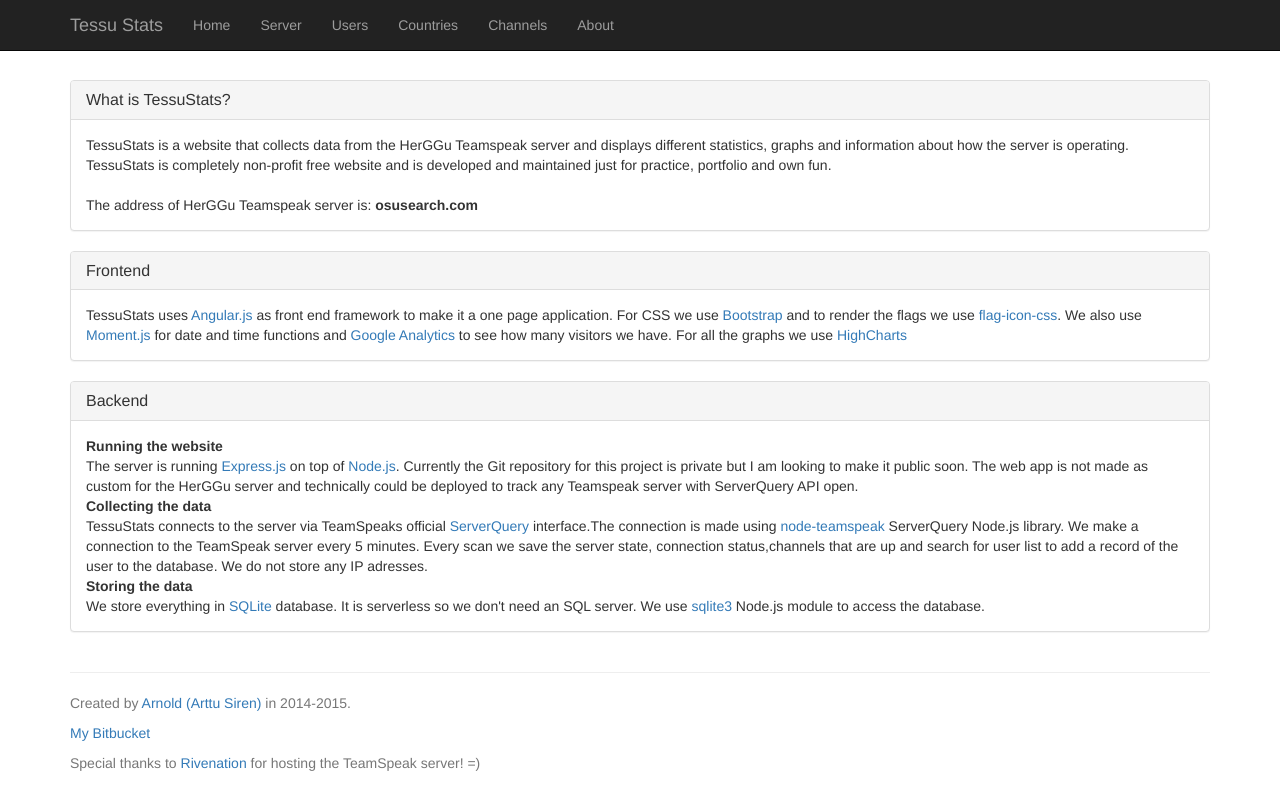
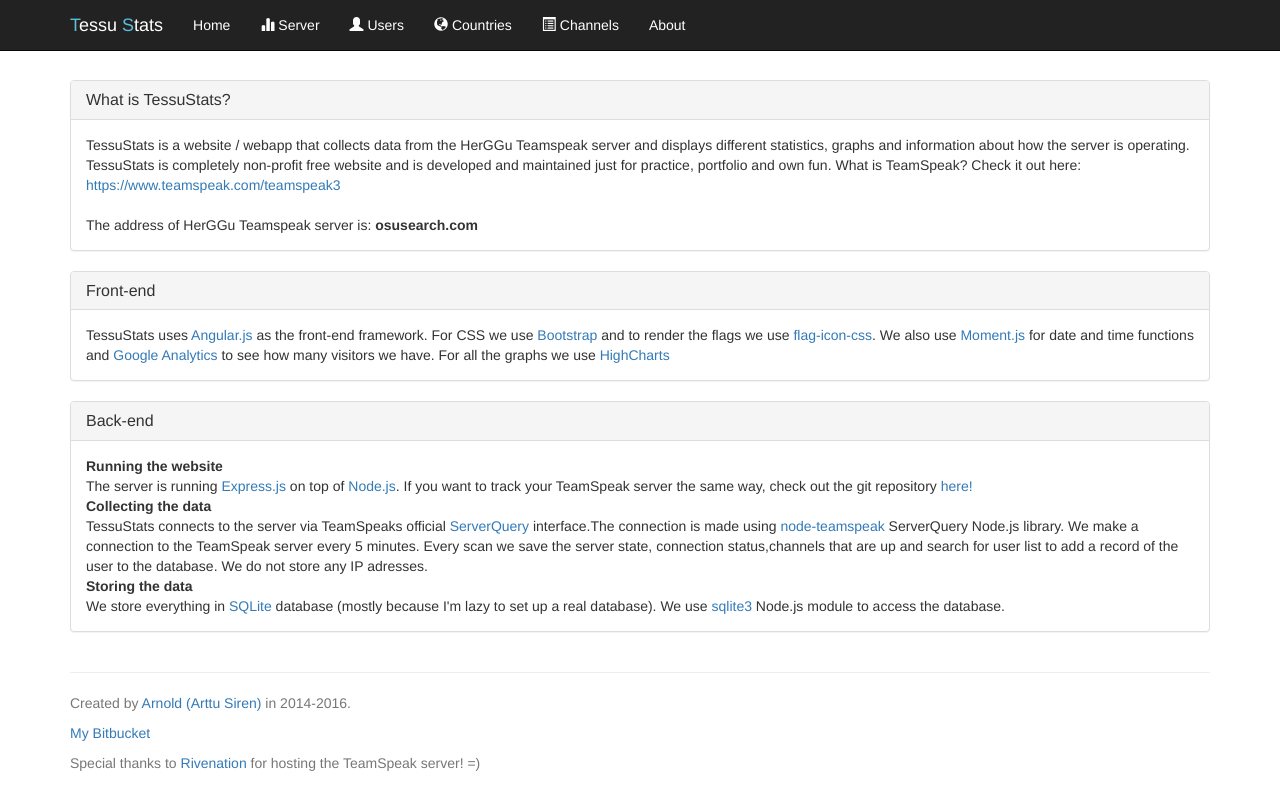
Before and after one commit to Zudoku/tessustats, a website: page app/index.html at #/about in a window 1280 px wide. Drawn offline with nearby package versions, Linux system fonts and the light colour scheme.

Commit message:
website CSS changes and refactoring, added own license text

```diff
--- a/app/css/tessustyle.css
+++ b/app/css/tessustyle.css
@@ -67,3 +67,6 @@
 .color-cyan {
   background-color: #5bc0de !important;
 }
+.whiteText{
+  color: #FFFFFF !important;
+}
--- a/app/index.html
+++ b/app/index.html
@@ -44,16 +44,16 @@
             <span class="icon-bar"></span>
             <span class="icon-bar"></span>
           </button>
-          <a class="navbar-brand" href="#">Tessu Stats</a>
+          <a class="navbar-brand whiteText" href="#"><span style="color: #5bc0de;">T</span>essu <span style="color: #5bc0de;">S</span>tats </a>
         </div>
         <div class="collapse navbar-collapse">
           <ul class="nav navbar-nav">
-            <li><a href="#/">Home</a></li>
-            <li><a href="#/server">Server</a></li>
-            <li><a href="#/users">Users</a></li>
-            <li><a href="#/countries">Countries</a></li>
-            <li><a href="#/channels">Channels</a></li>
-            <li><a href="#/about">About</a></li>
+            <li><a href="#/" class="whiteText">Home</a></li>
+            <li><a href="#/server" class="whiteText"><span class="glyphicon glyphicon-stats"></span> Server</a></li>
+            <li><a href="#/users" class="whiteText"><span class="glyphicon glyphicon-user"></span> Users</a></li>
+            <li><a href="#/countries" class="whiteText"><span class="glyphicon glyphicon-globe"></span> Countries</a></li>
+            <li><a href="#/channels" class="whiteText"><span class="glyphicon glyphicon-list-alt"></span> Channels</a></li>
+            <li><a href="#/about" class="whiteText">About</a></li>
           </ul>
         </div><!--/.nav-collapse -->
       </div>
@@ -62,7 +62,7 @@
     <div id="footer">
       <div class="container">
       <hr>
-        <p class="text-muted">Created by <a href="http://steamcommunity.com/profiles/76561198040377718/">Arnold (Arttu Siren) </a> in 2014-2015.    </p>
+        <p class="text-muted">Created by <a href="http://steamcommunity.com/profiles/76561198040377718/">Arnold (Arttu Siren) </a> in 2014-2016.    </p>
         <p class="text-muted"><a href="https://bitbucket.org/Arap"> My Bitbucket </a> </p>
         <p class="text-muted">Special thanks to <a href="https://bitbucket.org/Rivenation/">Rivenation</a> for hosting the TeamSpeak server! =) </p>
       </div>
--- a/app/partials/about.html
+++ b/app/partials/about.html
@@ -4,35 +4,36 @@
     		<h3 class="panel-title">What is TessuStats?</h3>
   		</div>
   		<div class="panel-body">
-    		TessuStats is a website that collects data from the HerGGu Teamspeak server and displays different statistics, graphs and information about how the server is operating.
+    		TessuStats is a website / webapp that collects data from the HerGGu Teamspeak server and displays different statistics, graphs and information about how the server is operating.
   			TessuStats is completely non-profit free website and is developed and maintained just for practice, portfolio and own fun.
+        What is TeamSpeak? Check it out here: <a href="https://www.teamspeak.com/teamspeak3">https://www.teamspeak.com/teamspeak3</a>
   			<br><br>
   			The address of HerGGu Teamspeak server is: <strong>osusearch.com</strong>
   		</div>
 	</div>
 	<div class="panel panel-default">
   		<div class="panel-heading">
-    		<h3 class="panel-title">Frontend</h3>
+    		<h3 class="panel-title">Front-end</h3>
   		</div>
   		<div class="panel-body">
-    		TessuStats uses <a href="https://angularjs.org/">Angular.js</a> as front end framework to make it a one page application. For CSS we use <a href="http://getbootstrap.com/">Bootstrap</a> and to render the flags we use <a href="http://lipis.github.io/flag-icon-css/">flag-icon-css</a>. We also use <a href="http://momentjs.com/">Moment.js</a> for date and time functions and <a href="http://www.google.com/analytics/">Google Analytics</a> to see how many visitors we have.
+    		TessuStats uses <a href="https://angularjs.org/">Angular.js</a> as the front-end framework. For CSS we use <a href="http://getbootstrap.com/">Bootstrap</a> and to render the flags we use <a href="http://lipis.github.io/flag-icon-css/">flag-icon-css</a>. We also use <a href="http://momentjs.com/">Moment.js</a> for date and time functions and <a href="http://www.google.com/analytics/">Google Analytics</a> to see how many visitors we have.
   			For all the graphs we use <a href="http://www.highcharts.com/">HighCharts</a>
   		</div>
 	</div>
 	<div class="panel panel-default">
   		<div class="panel-heading">
-    		<h3 class="panel-title">Backend</h3>
+    		<h3 class="panel-title">Back-end</h3>
   		</div>
   		<div class="panel-body">
     		<strong>Running the website</strong><br>
-    		The server is running <a href="http://expressjs.com/">Express.js</a> on top of <a href="https://nodejs.org/">Node.js</a>. Currently the Git repository for this project is private but I am looking to make it public soon. The web app is not made as custom for the HerGGu server and technically could be deployed to track any Teamspeak server with ServerQuery API open.
+    		The server is running <a href="http://expressjs.com/">Express.js</a> on top of <a href="https://nodejs.org/">Node.js</a>. If you want to track your TeamSpeak server the same way, check out the git repository <a href="https://bitbucket.org/Arap/tessustats">here!</a>
     		<br>
     		<strong>Collecting the data</strong><br>
 			TessuStats connects to the server via TeamSpeaks official <a href="http://media.teamspeak.com/ts3_literature/TeamSpeak%203%20Server%20Query%20Manual.pdf">ServerQuery</a> interface.The connection is made using <a href="https://www.npmjs.com/package/node-teamspeak">node-teamspeak</a> ServerQuery Node.js library.
     		We make a connection to the TeamSpeak server every 5 minutes. Every scan we save the server state, connection status,channels that are up and search for user list to add a record of the user to the database. We do not store any IP adresses.
   			<br>
     		<strong>Storing the data</strong><br>
-    		We store everything in <a href="https://www.sqlite.org/">SQLite</a> database. It is serverless so we don't need an SQL server. We use <a href="https://www.npmjs.com/package/sqlite3">sqlite3</a> Node.js module to access the database.
+    		We store everything in <a href="https://www.sqlite.org/">SQLite</a> database (mostly because I'm lazy to set up a real database). We use <a href="https://www.npmjs.com/package/sqlite3">sqlite3</a> Node.js module to access the database.
   		</div>
 	</div>
 </div>
```
Also changed, not shown: app/partials/front.html (+7 -51 lines), app/partials/server.html (+1 -1 lines), LICENSE.txt.
